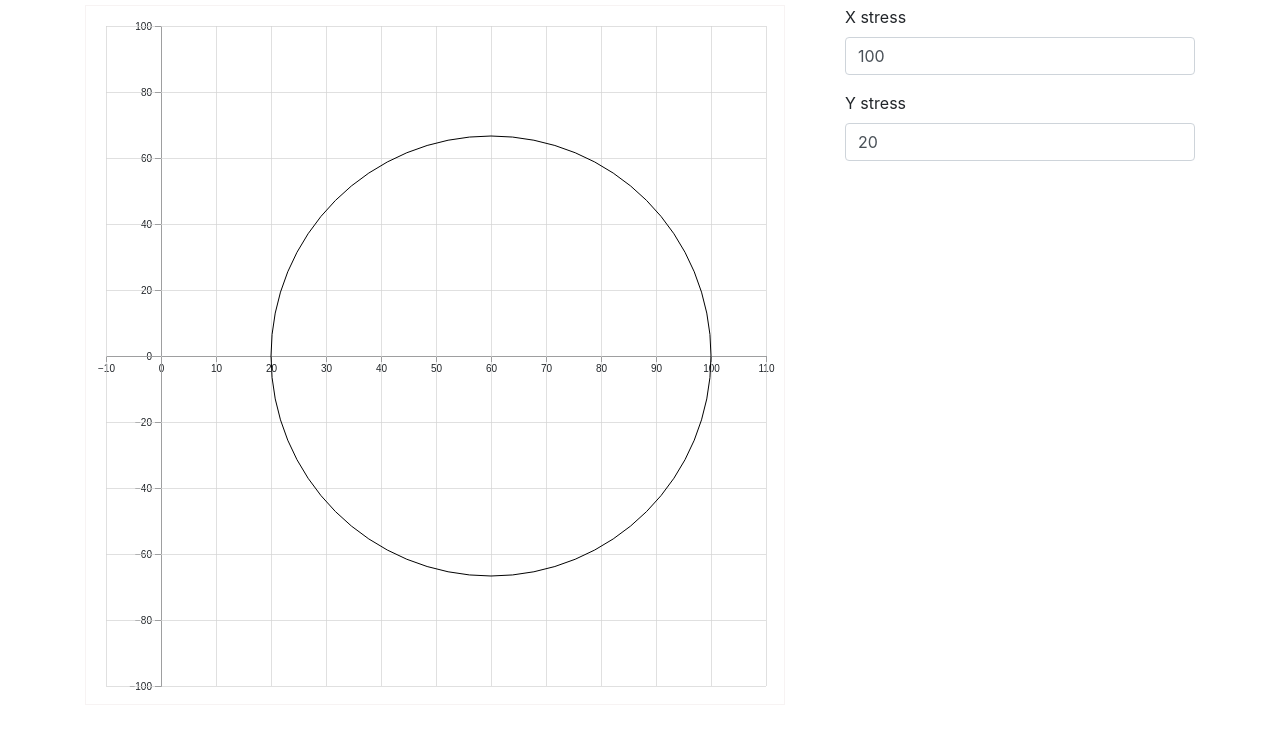
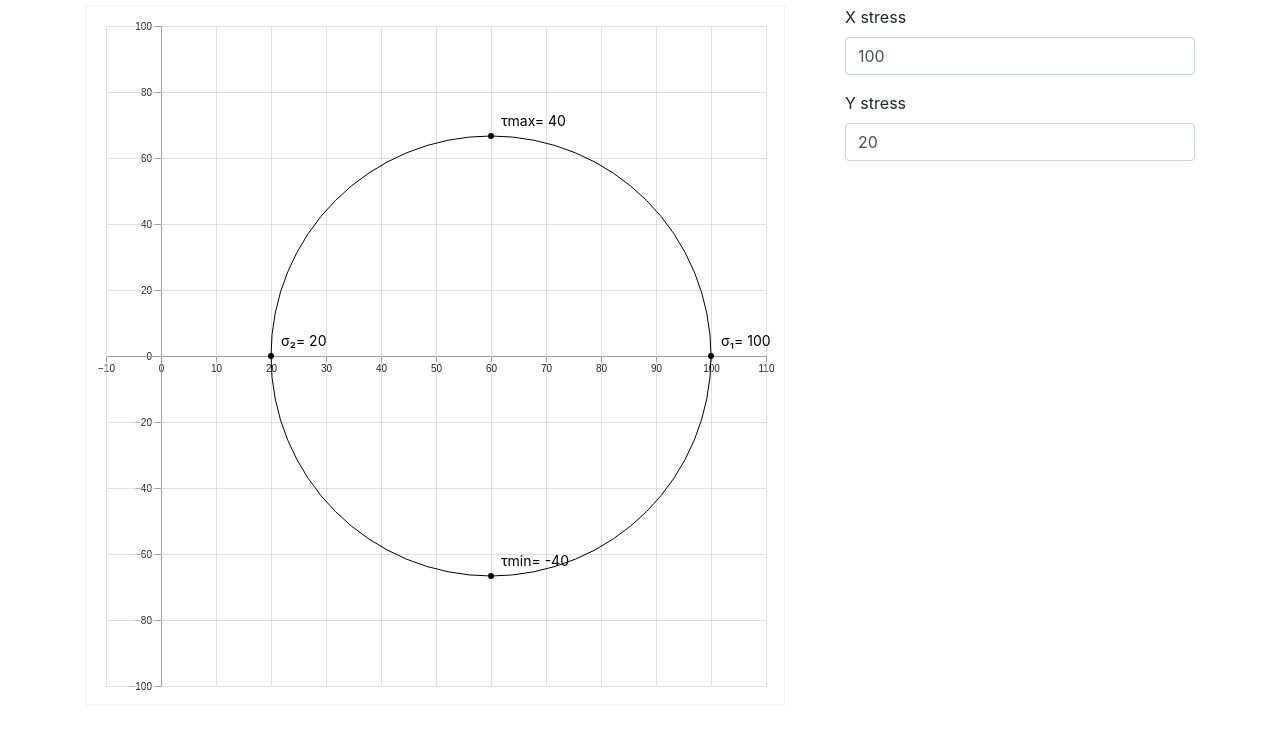
Before and after one commit to akutuev/geomechanics_lab_1, a plain HTML site: page src/index.html in a window 1280 px wide. Shown: the part 51-780 px from the top of the page. Drawn offline with nearby package versions, Linux system fonts and the light colour scheme.

Commit message:
add dot support

```diff
--- a/src/index.html
+++ b/src/index.html
@@ -58,11 +58,10 @@
     </div>
   </div>
 
-
   <script>
     const svgScene = d3.select("#svgScene");
     const xScale = d3.scaleLinear();
-    const yScale = d3.scaleLinear()
+    const yScale = d3.scaleLinear();
 
     subscribeToInputsEvent();
     reDrawMohrChart();
@@ -84,6 +83,8 @@
       const domainMinX = minValue < chSett.domainMinMargin ? minValue + chSett.domainMinMargin : chSett.domainMinMargin;
       const domainMaxX = maxValue > chSett.domainMaxMargin ? maxValue + chSett.domainMaxMargin : chSett.domainMaxMargin;
 
+      svgScene.selectAll("*").remove();
+
       xScale
       .domain([domainMinX, domainMaxX])
       .range([chSett.margin, chSett.width - chSett.margin]);
@@ -91,8 +92,6 @@
       yScale
       .domain([chSett.domainLengthFromY, chSett.domainLengthTo])
       .range([chSett.height - chSett.margin, chSett.margin]);
-
-      svgScene.selectAll("*").remove();
 
       svgScene.append("g")
       .attr("transform", `translate(0,${yScale(0)})`)
@@ -102,21 +101,25 @@
         .attr("transform", `translate(${xScale(0)},0)`)
         .call(d3.axisLeft(yScale));
 
+      drawChartMesh(chSett.height, chSett.width, chSett.margin);
+    }
+
+    function drawChartMesh(height, width, margin) {
       svgScene.append("g")
         .attr("class", "grid grid-y")
-        .attr("transform", `translate(${chSett.margin}, 0)`)
+        .attr("transform", `translate(${margin}, 0)`)
         .call(
           d3.axisLeft(yScale)
-            .tickSize(-(chSett.width - chSett.margin - chSett.margin))
+            .tickSize(-(width - margin - margin))
             .tickFormat("")
       );
 
       svgScene.append("g")
         .attr("class", "grid grid-x")
-        .attr("transform", `translate(0, ${chSett.height - chSett.margin})`)
+        .attr("transform", `translate(0, ${height - margin})`)
         .call(
           d3.axisBottom(xScale)
-            .tickSize(-(chSett.height - chSett.margin - chSett.margin))
+            .tickSize(-(height - margin - margin))
             .tickFormat("")
       );
     }
@@ -158,7 +161,30 @@
         .attr("fill", "none")
         .attr("stroke", "black")
         .attr("stroke-width", 1);
+
+      drawDotWithLabel(scaleCenterX + scaleRadius, scaleCenterY, `σ₁= ${centerX + radius}`);
+      drawDotWithLabel(scaleCenterX - scaleRadius, scaleCenterY, `σ₂= ${centerX - radius}`);
+      drawDotWithLabel(scaleCenterX, scaleCenterY - scaleRadius, `τmax= ${radius}`);
+      drawDotWithLabel(scaleCenterX, scaleCenterY + scaleRadius, `τmin= -${radius}`);
     }
+
+    function drawDotWithLabel(locationX, locationY, text) {
+      const labelMargin = 10;
+
+      svgScene.append("text")
+        .attr("x", locationX + labelMargin)
+        .attr("y", locationY - labelMargin)
+        .text(text)
+        .attr("font-size", "14px")
+        .attr("fill", "black");
+
+      svgScene.append("circle")
+        .attr("cx", locationX)
+        .attr("cy", locationY)
+        .attr("r", 3)
+        .attr("fill", "black");
+    }
+
   </script>
 </body>
 </html>
```
